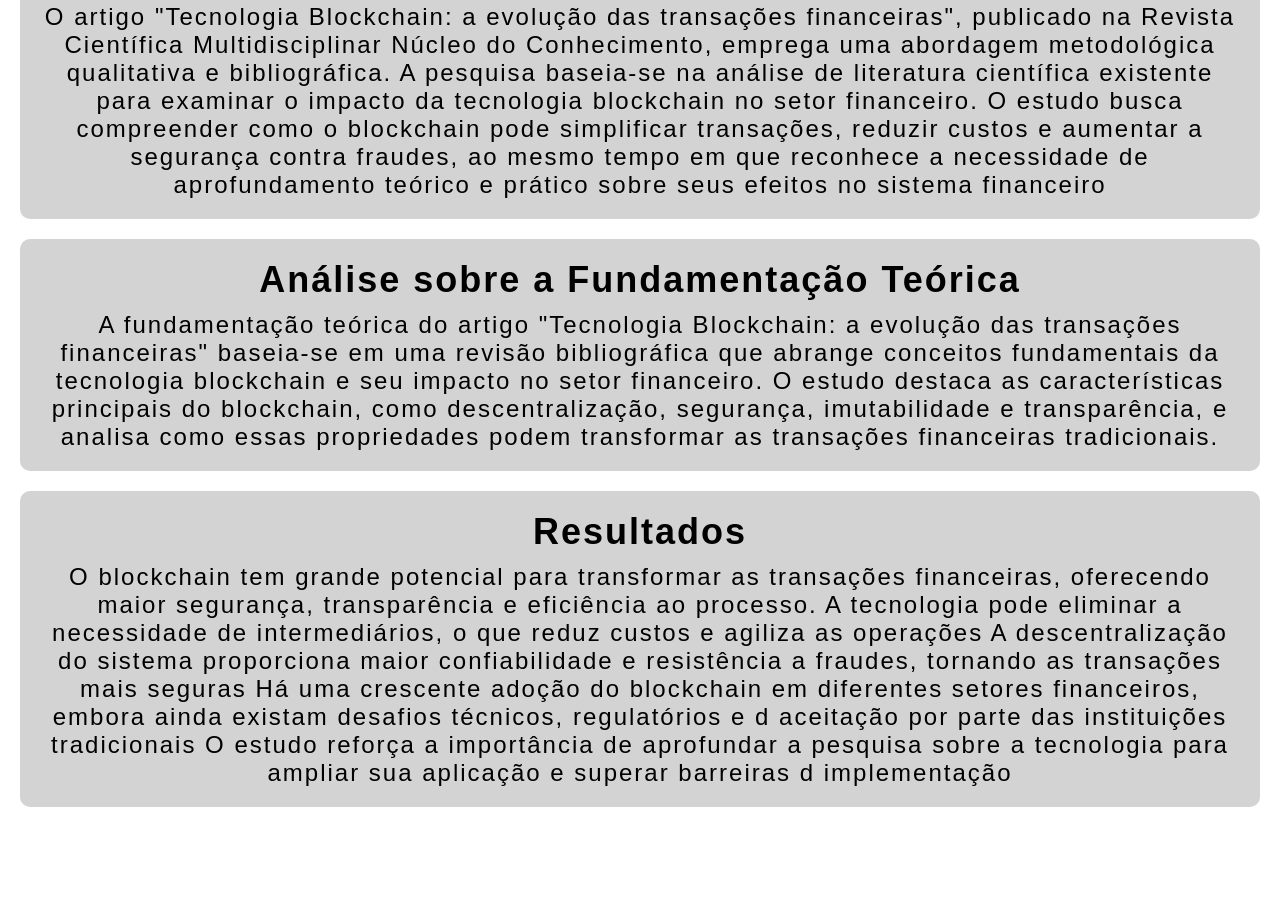
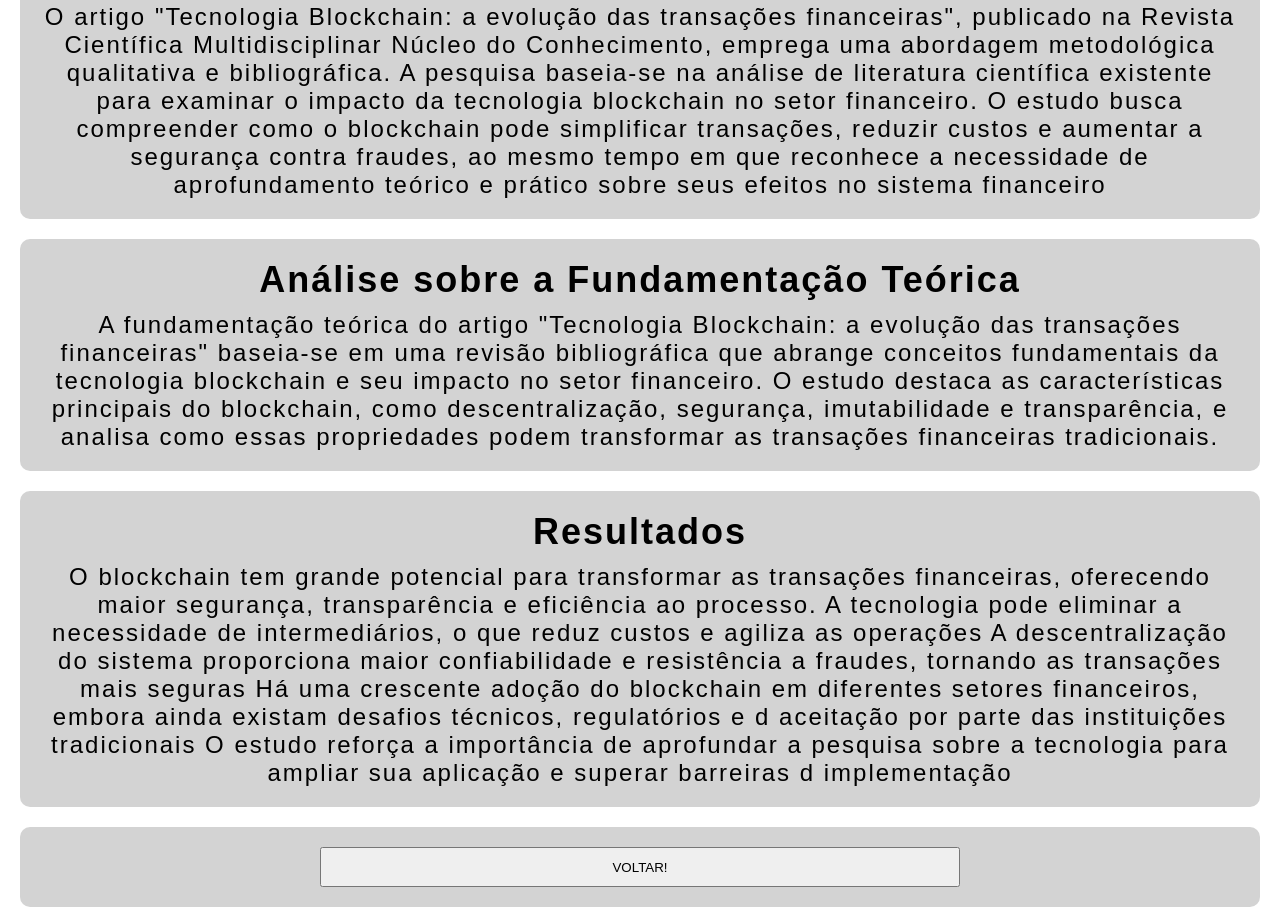
Before and after one commit to Pedr0o18/Real-Digital-Popular, a plain HTML site: page sumario.html in a window 1280 px wide. Shown: the part 1180-2087 px from the top of the page. Before the commit the page ends 1987 px from the top, so only its background shows below. Drawn offline with Linux system fonts and the light colour scheme.

Commit message:
FinalVersion

```diff
--- a/stylesum.css
+++ b/stylesum.css
@@ -31,3 +31,8 @@ div {
 h2 {
     margin-bottom: 10px;
 }
+
+button {
+    width: 50vw;
+    height: 40px;
+}
--- a/sumario.html
+++ b/sumario.html
@@ -44,6 +44,9 @@
                 <h2>Resultados</h2>
                 <p>O blockchain tem grande potencial para transformar as transações financeiras, oferecendo maior segurança, transparência e eficiência ao processo. A tecnologia pode eliminar a necessidade de intermediários, o que reduz custos e agiliza as operações A descentralização do sistema proporciona maior confiabilidade e resistência a fraudes, tornando as transações mais seguras Há uma crescente adoção do blockchain em diferentes setores financeiros, embora ainda existam desafios técnicos, regulatórios e d aceitação por parte das instituições tradicionais O estudo reforça a importância de aprofundar a pesquisa sobre a tecnologia para ampliar sua aplicação e superar barreiras d implementação</p>
             </div>
+            <div>
+                <a href="index.html" target="_self"><button>VOLTAR!</button></a>
+            </div>
         </nav>
     </main>
 </body>
```
